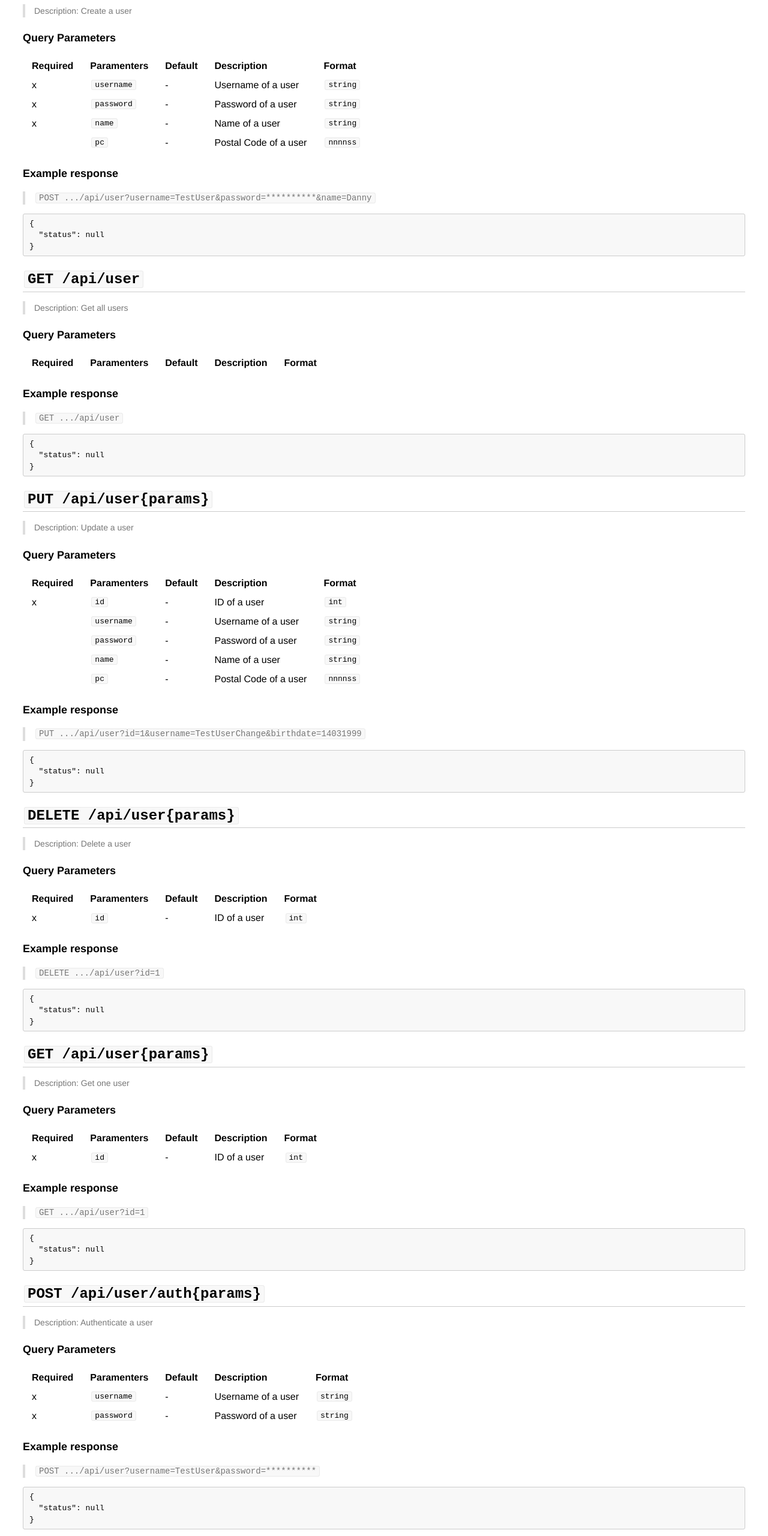
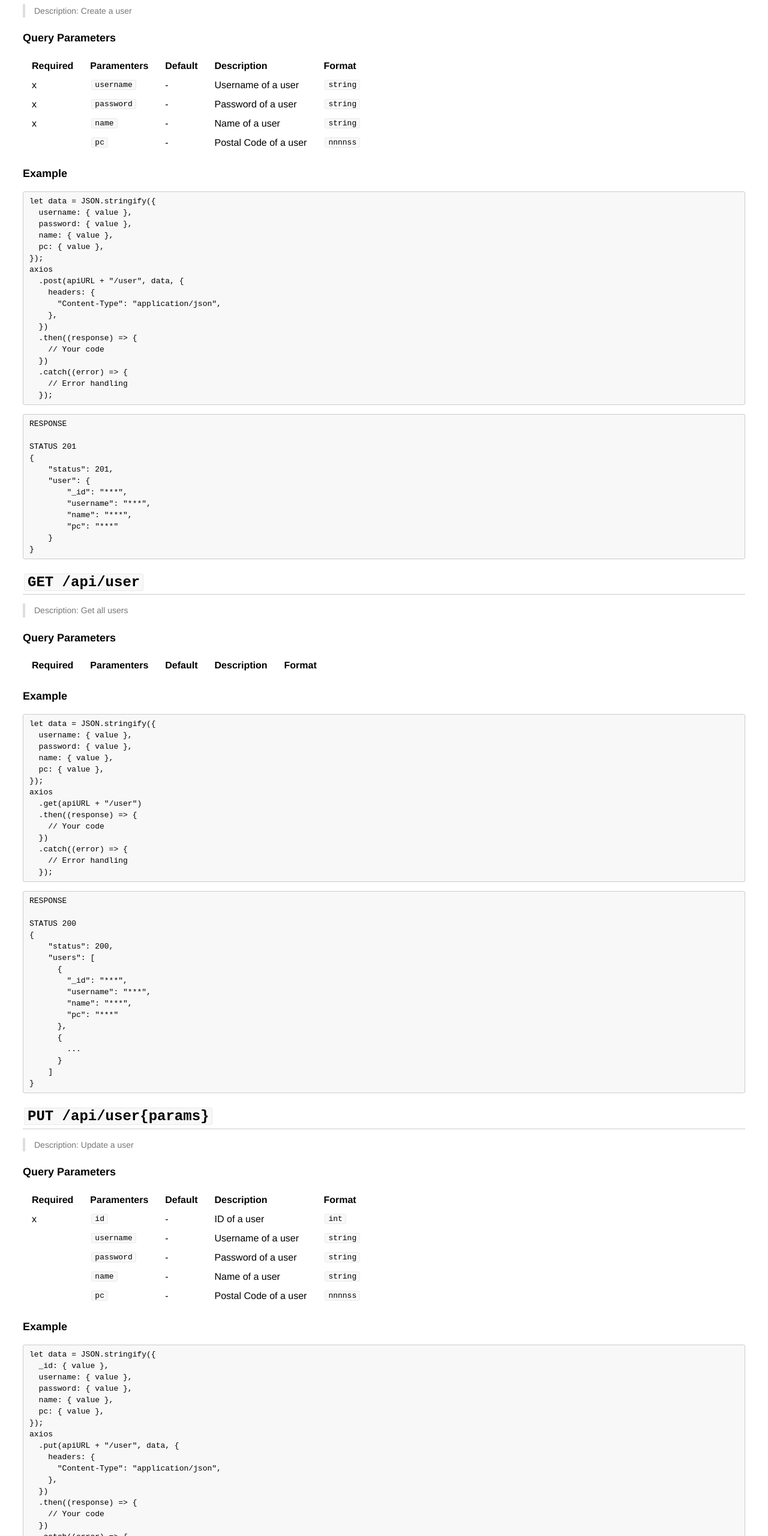
Before and after one commit to DannyPX/SM42-Group-Project_Back-End, a website: page docs/user/index.html in a window 1280 px wide. Shown: the part 240-2800 px from the top of the page at 60% size. Drawn offline with Linux system fonts and the light colour scheme.

Commit message:
data typo fix

```diff
--- a/context_modules/userContext.js
+++ b/context_modules/userContext.js
@@ -118,7 +118,7 @@ exports.deleteUser = function (data) {
 };
 
 exports.getUser = function (data) {
-  return Users.findById(date._id)
+  return Users.findById(data._id)
     .then((doc) => {
       return {
         status: 201,
--- a/docs/user/index.html
+++ b/docs/user/index.html
@@ -368,7 +368,7 @@
         </tr>
         <tr>
           <td>Version</td>
-          <td><code>.V1</code></td>
+          <td><code>.V2</code></td>
         </tr>
       </tbody>
     </table>
@@ -418,17 +418,36 @@
         </tr>
       </tbody>
     </table>
-    <h3 id="example-response"><strong>Example response</strong></h3>
-    <blockquote>
-      <p>
-        <code
-          >POST
-          .../api/user?username=TestUser&amp;password=**********&amp;name=Danny</code
-        >
-      </p>
-    </blockquote>
-    <pre><code class="language-json">{
-  &quot;status&quot;: null
+    <h3 id="example"><strong>Example</strong></h3>
+    <pre><code class="language-js">let data = JSON.stringify({
+  username: { value },
+  password: { value },
+  name: { value },
+  pc: { value },
+});
+axios
+  .post(apiURL + &quot;/user&quot;, data, {
+    headers: {
+      &quot;Content-Type&quot;: &quot;application/json&quot;,
+    },
+  })
+  .then((response) =&gt; {
+    // Your code
+  })
+  .catch((error) =&gt; {
+    // Error handling
+  });</code></pre>
+    <pre><code class="language-json">RESPONSE
+
+STATUS 201
+{
+    &quot;status&quot;: 201,
+    &quot;user&quot;: {
+        &quot;_id&quot;: &quot;***&quot;,
+        &quot;username&quot;: &quot;***&quot;,
+        &quot;name&quot;: &quot;***&quot;,
+        &quot;pc&quot;: &quot;***&quot;
+    }
 }</code></pre>
     <h2 id="get-apiuser"><code>GET /api/user</code></h2>
     <blockquote>
@@ -446,12 +465,37 @@
         </tr>
       </thead>
     </table>
-    <h3 id="example-response-1"><strong>Example response</strong></h3>
-    <blockquote>
-      <p><code>GET .../api/user</code></p>
-    </blockquote>
-    <pre><code class="language-json">{
-  &quot;status&quot;: null
+    <h3 id="example-1"><strong>Example</strong></h3>
+    <pre><code class="language-js">let data = JSON.stringify({
+  username: { value },
+  password: { value },
+  name: { value },
+  pc: { value },
+});
+axios
+  .get(apiURL + &quot;/user&quot;)
+  .then((response) =&gt; {
+    // Your code
+  })
+  .catch((error) =&gt; {
+    // Error handling
+  });</code></pre>
+    <pre><code class="language-json">RESPONSE
+
+STATUS 200
+{
+    &quot;status&quot;: 200,
+    &quot;users&quot;: [
+      {
+        &quot;_id&quot;: &quot;***&quot;,
+        &quot;username&quot;: &quot;***&quot;,
+        &quot;name&quot;: &quot;***&quot;,
+        &quot;pc&quot;: &quot;***&quot;
+      },
+      {
+        ...
+      }
+    ]
 }</code></pre>
     <h2 id="put-apiuserparams"><code>PUT /api/user{params}</code></h2>
     <blockquote>
@@ -506,17 +550,37 @@
         </tr>
       </tbody>
     </table>
-    <h3 id="example-response-2"><strong>Example response</strong></h3>
-    <blockquote>
-      <p>
-        <code
-          >PUT
-          .../api/user?id=1&amp;username=TestUserChange&amp;birthdate=14031999</code
-        >
-      </p>
-    </blockquote>
-    <pre><code class="language-json">{
-  &quot;status&quot;: null
+    <h3 id="example-2"><strong>Example</strong></h3>
+    <pre><code class="language-js">let data = JSON.stringify({
+  _id: { value },
+  username: { value },
+  password: { value },
+  name: { value },
+  pc: { value },
+});
+axios
+  .put(apiURL + &quot;/user&quot;, data, {
+    headers: {
+      &quot;Content-Type&quot;: &quot;application/json&quot;,
+    },
+  })
+  .then((response) =&gt; {
+    // Your code
+  })
+  .catch((error) =&gt; {
+    // Error handling
+  });</code></pre>
+    <pre><code class="language-json">RESPONSE
+
+STATUS 201
+{
+    &quot;status&quot;: 201,
+    &quot;user&quot;: {
+        &quot;_id&quot;: &quot;***&quot;,
+        &quot;username&quot;: &quot;***&quot;,
+        &quot;name&quot;: &quot;***&quot;,
+        &quot;pc&quot;: &quot;***&quot;
+    }
 }</code></pre>
     <h2 id="delete-apiuserparams"><code>DELETE /api/user{params}</code></h2>
     <blockquote>
@@ -543,12 +607,27 @@
         </tr>
       </tbody>
     </table>
-    <h3 id="example-response-3"><strong>Example response</strong></h3>
-    <blockquote>
-      <p><code>DELETE .../api/user?id=1</code></p>
-    </blockquote>
-    <pre><code class="language-json">{
-  &quot;status&quot;: null
+    <h3 id="example-3"><strong>Example</strong></h3>
+    <pre><code class="language-js">let data = JSON.stringify({
+  _id: { value },
+});
+axios
+  .delete(apiURL + &quot;/user&quot;, data, {
+    headers: {
+      &quot;Content-Type&quot;: &quot;application/json&quot;,
+    },
+  })
+  .then((response) =&gt; {
+    // Your code
+  })
+  .catch((error) =&gt; {
+    // Error handling
+  });</code></pre>
+    <pre><code class="language-json">RESPONSE
+
+STATUS 410
+{
+    &quot;status&quot;: 410
 }</code></pre>
     <h2 id="get-apiuserparams"><code>GET /api/user{params}</code></h2>
     <blockquote>
@@ -575,12 +654,29 @@
         </tr>
       </tbody>
     </table>
-    <h3 id="example-response-4"><strong>Example response</strong></h3>
-    <blockquote>
-      <p><code>GET .../api/user?id=1</code></p>
-    </blockquote>
-    <pre><code class="language-json">{
-  &quot;status&quot;: null
+    <h3 id="example-4"><strong>Example</strong></h3>
+    <pre><code class="language-js">let data = JSON.stringify({
+  _id: { value },
+});
+axios
+  .get(apiURL + &quot;/user&quot;)
+  .then((response) =&gt; {
+    // Your code
+  })
+  .catch((error) =&gt; {
+    // Error handling
+  });</code></pre>
+    <pre><code class="language-json">RESPONSE
+
+STATUS 200
+{
+    &quot;status&quot;: 201,
+    &quot;user&quot;: {
+        &quot;_id&quot;: &quot;***&quot;,
+        &quot;username&quot;: &quot;***&quot;,
+        &quot;name&quot;: &quot;***&quot;,
+        &quot;pc&quot;: &quot;***&quot;
+    }
 }</code></pre>
     <h2 id="post-apiuserauthparams">
       <code>POST /api/user/auth{params}</code>
@@ -616,7 +712,7 @@
         </tr>
       </tbody>
     </table>
-    <h3 id="example-response-5"><strong>Example response</strong></h3>
+    <h3 id="example-response"><strong>Example response</strong></h3>
     <blockquote>
       <p>
         <code>POST .../api/user?username=TestUser&amp;password=**********</code>
```
Also changed, not shown: docs/index.html (+3 -10 lines).
